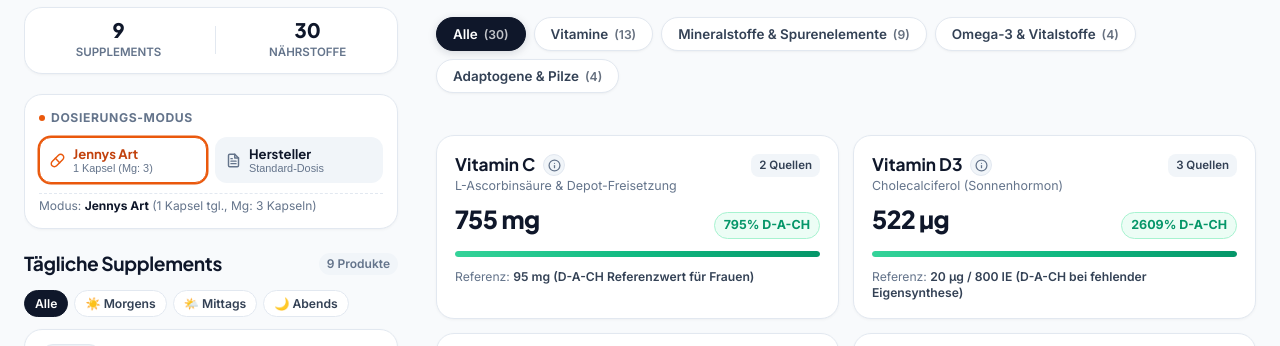
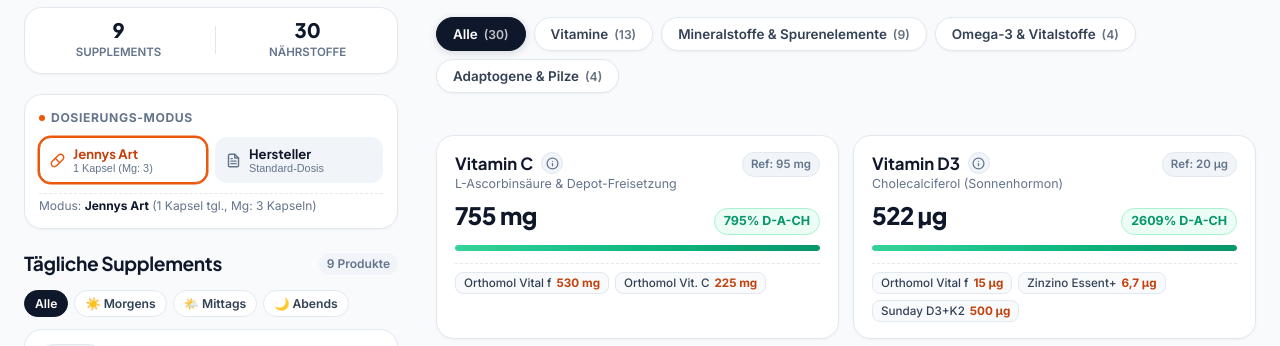
Before and after one commit to placeboHummel/jennys-naehrstoffe, a website: page index.html in a window 1280 px wide. Shown: the part 145-491 px from the top of the page. Drawn offline with Linux system fonts and the light colour scheme.

Commit message:
feat: overhaul nutrient cards with dynamic source breakdown strips, improved visual feedback for missing intake, and updated reference tagging.

```diff
--- a/css/style.css
+++ b/css/style.css
@@ -428,7 +428,7 @@ body {
   gap: 12px;
 }
 
-/* Supplement Cards - Fully Resilient & Space-Optimized */
+/* Supplement Cards */
 .supp-card {
   background: var(--bg-card);
   border: 1.5px solid var(--border-light);
@@ -867,10 +867,10 @@ body {
   background: var(--bg-card);
   border: 1.5px solid var(--border-light);
   border-radius: var(--radius-lg);
-  padding: 18px;
-  display: flex;
-  flex-direction: column;
-  gap: 12px;
+  padding: 16px 18px;
+  display: flex;
+  flex-direction: column;
+  gap: 10px;
   box-shadow: var(--shadow-sm);
   transition: border-color 0.2s ease, box-shadow 0.2s ease, transform 0.2s ease;
   position: relative;
@@ -883,6 +883,11 @@ body {
   transform: translateY(-2px);
 }
 
+.nut-card.is-missing {
+  border: 1.5px dashed #cbd5e1;
+  background: #fdfdfd;
+}
+
 .nut-top-row {
   display: flex;
   justify-content: space-between;
@@ -905,7 +910,7 @@ body {
 
 .nut-name {
   font-family: var(--font-heading);
-  font-size: 1.08rem;
+  font-size: 1.05rem;
   font-weight: 700;
   color: var(--text-main);
   line-height: 1.25;
@@ -939,13 +944,15 @@ body {
   line-height: 1.35;
 }
 
-.nut-source-tag {
+/* Reference Tag in Top Right */
+.nut-ref-tag {
   font-size: 0.72rem;
   font-weight: 600;
-  color: var(--text-secondary);
+  color: var(--text-muted);
   background: var(--bg-muted);
+  border: 1px solid var(--border-light);
   padding: 3px 8px;
-  border-radius: var(--radius-sm);
+  border-radius: var(--radius-pill);
   white-space: nowrap;
   flex-shrink: 0;
 }
@@ -958,7 +965,7 @@ body {
 
 .nut-amount-val {
   font-family: var(--font-heading);
-  font-size: 1.55rem;
+  font-size: 1.50rem;
   font-weight: 800;
   color: var(--text-main);
   letter-spacing: -0.02em;
@@ -979,6 +986,12 @@ body {
   gap: 4px;
 }
 
+.nut-percent-pill.is-missing {
+  color: #b45309;
+  background: #fffbeb;
+  border-color: #fde68a;
+}
+
 /* Stylish Green Progress Bar with Smooth Vibrant Gradient */
 .nut-progress-track {
   height: 6px;
@@ -996,15 +1009,52 @@ body {
   box-shadow: 0 1px 3px rgba(16, 185, 129, 0.35);
 }
 
-.nut-ref-sub {
-  font-size: 0.76rem;
-  color: var(--text-muted);
-  line-height: 1.3;
-}
-
-.nut-ref-sub strong {
+/* Bottom Sources Breakdown Strip */
+.nut-sources-strip {
+  display: flex;
+  flex-wrap: wrap;
+  align-items: center;
+  gap: 6px;
+  margin-top: 2px;
+  padding-top: 8px;
+  border-top: 1px dashed var(--border-light);
+}
+
+.nut-source-chip {
+  display: inline-flex;
+  align-items: center;
+  gap: 5px;
+  background: #f8fafc;
+  border: 1px solid var(--border-light);
+  border-radius: var(--radius-sm);
+  padding: 3px 8px;
+  font-size: 0.73rem;
   color: var(--text-secondary);
-  font-weight: 600;
+  line-height: 1.2;
+  transition: all 0.15s ease;
+}
+
+.nut-source-chip:hover {
+  background: #ffffff;
+  border-color: var(--orange-border);
+  box-shadow: 0 1px 3px rgba(0, 0, 0, 0.04);
+}
+
+.source-chip-name {
+  color: var(--text-secondary);
+  font-weight: 500;
+}
+
+.source-chip-val {
+  font-weight: 700;
+  color: var(--orange-dark);
+}
+
+.nut-source-chip.is-missing {
+  background: #fff7ed;
+  border-color: #fed7aa;
+  color: #9a3412;
+  font-style: italic;
 }
 
 /* ==========================================================================
@@ -1137,6 +1187,10 @@ body {
   font-size: 1.15rem;
   font-weight: 800;
   color: var(--text-main);
+}
+
+.text-emerald-stat {
+  color: var(--emerald-main) !important;
 }
 
 /* Modal Sections */
--- a/js/app.js
+++ b/js/app.js
@@ -1,10 +1,22 @@
 /**
  * Jennys Nährstoffe - Application Logic
  * Gestaltet nach dem Blueprint & Design-System von Djalals Nährstoffe
- * Wissenschaftlich, hochleserlich mit warmem Amber/Orange-Farbschema
+ * Wissenschaftlich, hochleserlich mit warmem Amber/Orange-Farbschema & stilvoller grüner Bedarfsdeckung
  */
 
-import { JENNY_SUPPLEMENTS, NUTRIENTS_MASTER } from './data.js?v=3.2.0';
+import { JENNY_SUPPLEMENTS, NUTRIENTS_MASTER } from './data.js?v=3.4.0';
+
+const SHORT_PRODUCT_NAMES = {
+  'orthomol-vital-f': 'Orthomol Vital f',
+  'orthomol-vit-c-depo': 'Orthomol Vit. C',
+  'sunday-omega3-komplex': 'Sunday Omega-3',
+  'zinzino-essent-plus': 'Zinzino Essent+',
+  'sunday-d3-k2-depot': 'Sunday D3+K2',
+  'sunday-ashwagandha-ksm66': 'Sunday Ashwagandha',
+  'sunday-reishi-extrakt': 'Sunday Reishi',
+  'sunday-chaga-extrakt': 'Sunday Chaga',
+  'sports-magnesium-bisglycinat': 'Sports & Health Mg'
+};
 
 document.addEventListener('DOMContentLoaded', () => {
   // State
@@ -59,6 +71,7 @@ document.addEventListener('DOMContentLoaded', () => {
             sources.push({
               supplementId: supp.id,
               supplementName: supp.name,
+              shortName: SHORT_PRODUCT_NAMES[supp.id] || supp.name,
               brand: supp.brand,
               amount: amount,
               unit: nutrient.unit,
@@ -76,7 +89,7 @@ document.addEventListener('DOMContentLoaded', () => {
 
       let sourceTag = 'Nicht abgedeckt';
       if (sources.length === 1) {
-        sourceTag = sources[0].brand;
+        sourceTag = sources[0].shortName || sources[0].brand;
       } else if (sources.length > 1) {
         sourceTag = `${sources.length} Quellen`;
       }
@@ -96,18 +109,11 @@ document.addEventListener('DOMContentLoaded', () => {
   // 1. Render Header KPI Stats
   function renderHeaderStats(calculatedNutrients) {
     const activeSupps = supplementsState.filter(s => s.active);
-    const coveredCount = calculatedNutrients.filter(n => n.percent >= 100).length;
-    const coveragePercent = Math.round((coveredCount / calculatedNutrients.length) * 100);
-
     const suppCountEl = document.getElementById('statSuppCount');
     const nutrientCountEl = document.getElementById('statNutrientCount');
-    const coveragePctEl = document.getElementById('statCoveragePct');
-    const coverageLabelEl = document.getElementById('statCoverageLabel');
 
     if (suppCountEl) suppCountEl.textContent = activeSupps.length;
     if (nutrientCountEl) nutrientCountEl.textContent = calculatedNutrients.length;
-    if (coveragePctEl) coveragePctEl.textContent = `${coveragePercent}%`;
-    if (coverageLabelEl) coverageLabelEl.textContent = `${coveredCount}/${calculatedNutrients.length} Optimal`;
   }
 
   // 2. Render Dosage Mode UI
@@ -381,10 +387,14 @@ document.addEventListener('DOMContentLoaded', () => {
       const isEfsa = (item.refText || '').includes('EFSA');
       const isMissing = item.totalAmount === 0;
       const percentBadgeText = isMissing ? '0% • Fehlt' : `${item.percent}% ${isEfsa ? 'EFSA' : 'D-A-CH'}`;
-      const pillClass = isMissing ? 'nut-percent-pill text-orange-stat' : 'nut-percent-pill';
+      const pillClass = isMissing ? 'nut-percent-pill is-missing' : 'nut-percent-pill';
+
+      const refTagText = item.refVal > 0
+        ? `Ref: ${formatNumber(item.refVal)} ${item.unit}`
+        : `Ref: ${item.refText}`;
 
       return `
-        <div class="nut-card" data-nutrient-id="${item.id}" role="button" tabindex="0">
+        <div class="nut-card ${isMissing ? 'is-missing' : ''}" data-nutrient-id="${item.id}" role="button" tabindex="0">
           <div class="nut-top-row">
             <div class="nut-title-box">
               <div class="nut-name-row">
@@ -399,7 +409,7 @@ document.addEventListener('DOMContentLoaded', () => {
               </div>
               <span class="nut-extra">${item.subTitle || item.categoryName}</span>
             </div>
-            <span class="nut-source-tag">${item.sourceTag}</span>
+            <span class="nut-ref-tag" title="${item.refText}">${refTagText}</span>
           </div>
 
           <div class="nut-amount-row">
@@ -411,8 +421,17 @@ document.addEventListener('DOMContentLoaded', () => {
             <div class="nut-progress-fill" style="width: ${barWidth}%;"></div>
           </div>
 
-          <div class="nut-ref-sub">
-            Referenz: <strong>${item.refText}</strong>
+          <!-- Bottom Sources Breakdown Strip -->
+          <div class="nut-sources-strip">
+            ${item.sources && item.sources.length > 0
+              ? item.sources.map(s => `
+                  <span class="nut-source-chip" title="${s.supplementName} (${s.brand})">
+                    <span class="source-chip-name">${s.shortName}</span>
+                    <strong class="source-chip-val">${formatNumber(s.amount)} ${s.unit}</strong>
+                  </span>
+                `).join('')
+              : `<span class="nut-source-chip is-missing">Keine direkte Supplement-Quelle</span>`
+            }
           </div>
         </div>
       `;
@@ -517,7 +536,7 @@ document.addEventListener('DOMContentLoaded', () => {
             <div class="modal-metric-strip">
               <div class="metric-tile">
                 <span class="metric-lbl">Aktuelle Tagesdosis</span>
-                <span class="metric-val text-orange-stat">${item.amountFormatted}</span>
+                <span class="metric-val text-emerald-stat">${item.amountFormatted}</span>
               </div>
               <div class="metric-tile">
                 <span class="metric-lbl">Offizielle Referenz</span>
@@ -525,7 +544,7 @@ document.addEventListener('DOMContentLoaded', () => {
               </div>
               <div class="metric-tile">
                 <span class="metric-lbl">Tagesdeckung</span>
-                <span class="metric-val text-orange-stat">${item.percent}%</span>
+                <span class="metric-val text-emerald-stat">${item.percent}%</span>
               </div>
             </div>
 
```
